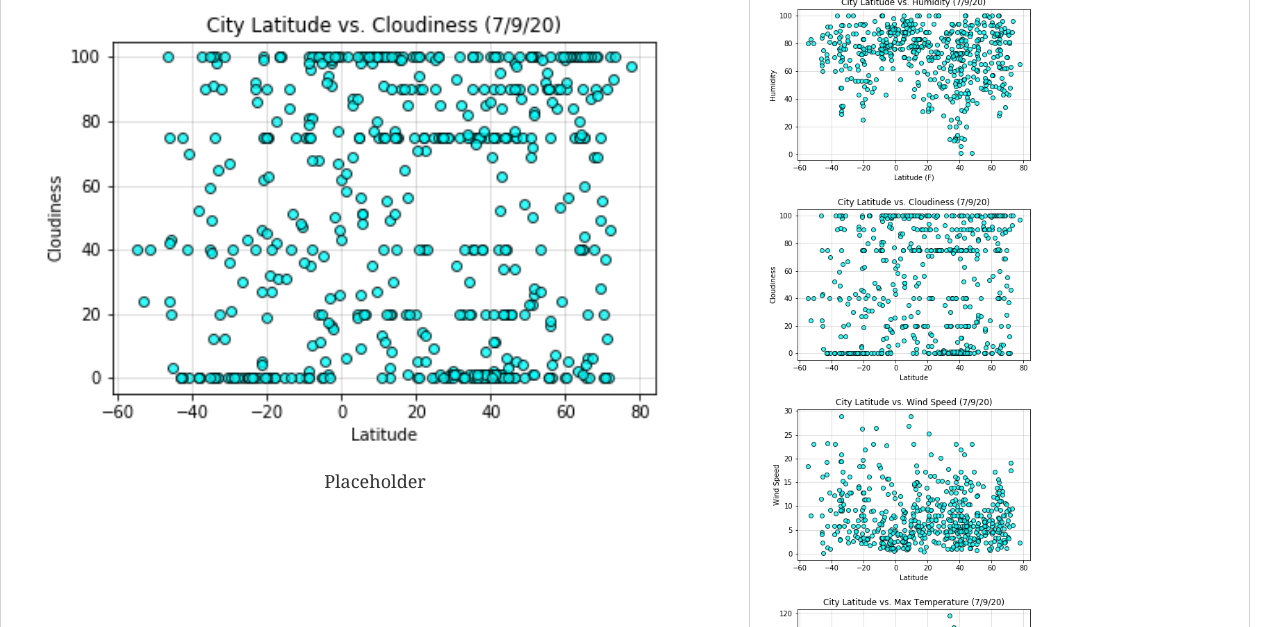
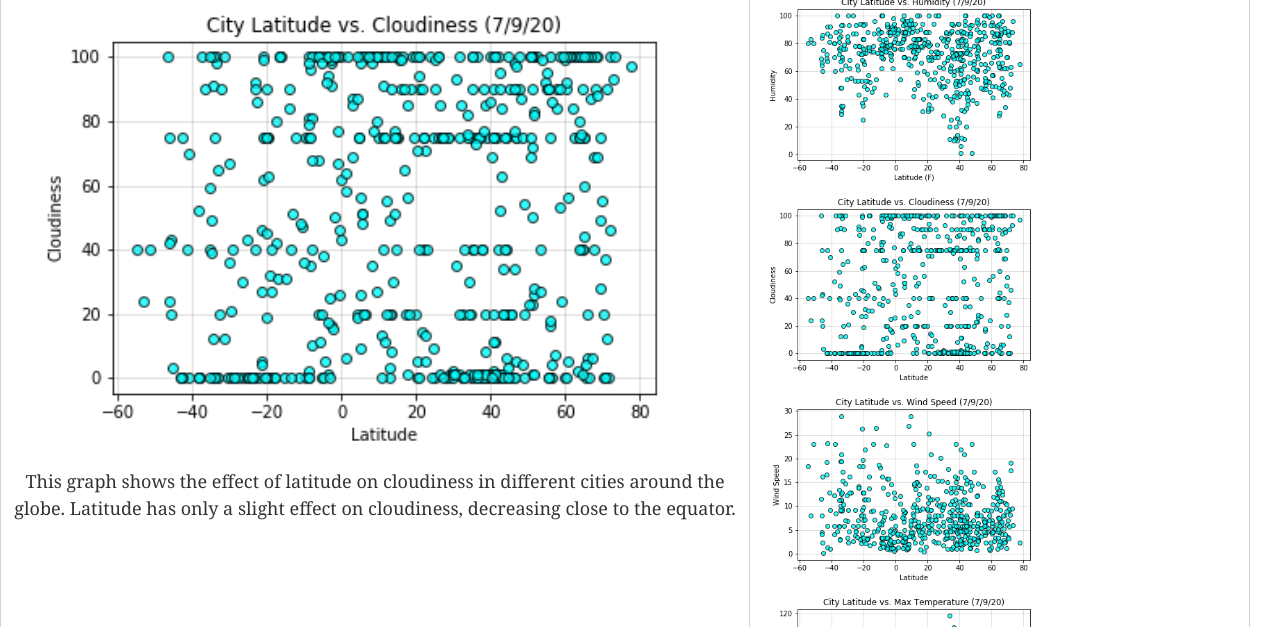
Before and after one commit to doppio-ristretto/WebDesignChallenge, a plain HTML site: page cloud.html in a window 1280 px wide. Shown: the part 173-800 px from the top of the page. Drawn offline with nearby package versions, Linux system fonts and the light colour scheme.

Commit message:
final commit

```diff
--- a/cloud.html
+++ b/cloud.html
@@ -66,7 +66,7 @@
         <h2>Summary: Latitude vs. Cloudiness</h2>
         <div id="divider" style="background-color:lightgrey; height: 1px; width:100%;"></div>
         <p><img id="bio-image" class="cloudimg" src="visualizations/latvscloud.png" alt="latvscloud"></p>
-        <p>Placeholder</p>
+        <p>This graph shows the effect of latitude on cloudiness in different cities around the globe.  Latitude has only a slight effect on cloudiness, decreasing close to the equator.</p>
       </div>
 
       <div class="column2" style="background-color:white">
```
Also changed, not shown: humidity.html (+1 -1 lines), index.html (+1 -1 lines), maxtemp.html (+1 -1 lines), windspeed.html (+1 -1 lines).
